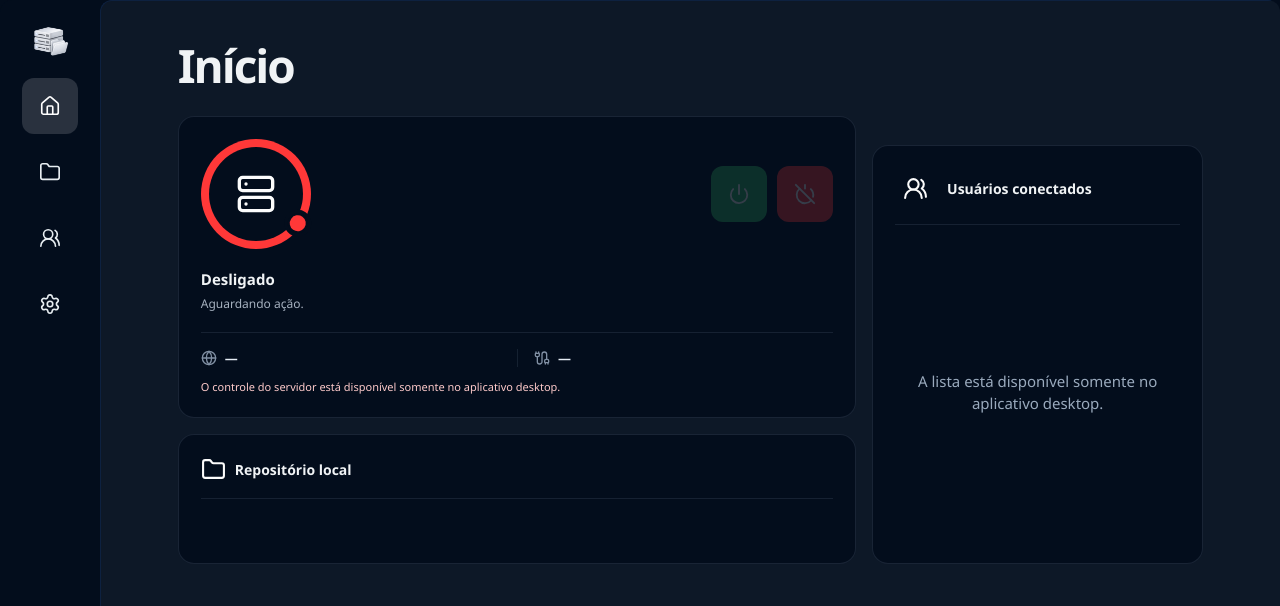
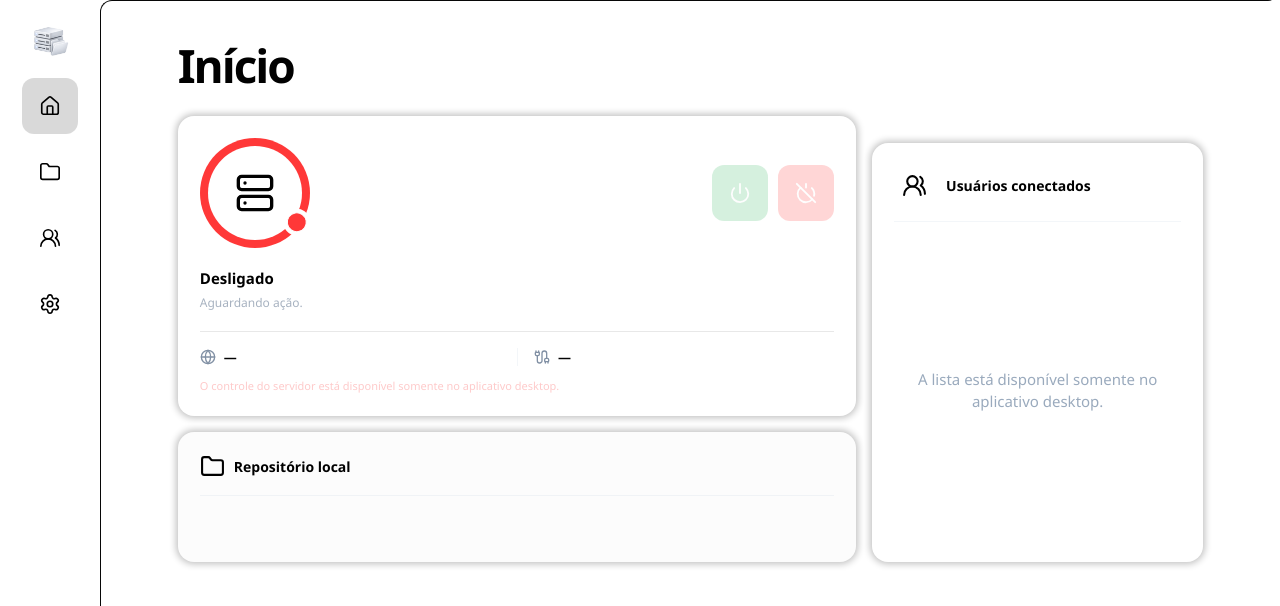
Before and after one commit to zeni-node/file-serve-, a React (Vite) app: page / in a window 1280 px wide. Shown: the top 606 px of the page. Built offline with nearby package versions, Linux system fonts and the light colour scheme.

Commit message:
feat: adicionado cores claras para a tora de inicio

```diff
--- a/electron/main.js
+++ b/electron/main.js
@@ -52,8 +52,8 @@ function createWindow() {
     icon: getPublicAssetPath("logo_type", "logotipo.ico"),
     titleBarStyle: "hidden",
     titleBarOverlay: {
-      color: "#030d1c",
-      symbolColor: "#e7edf1",
+      color: "#ffffff",
+      symbolColor: "#000000",
       height: 44
     },
     autoHideMenuBar: true,
--- a/src/components/Home/ConnectedUsers/ConnectedUsers.css
+++ b/src/components/Home/ConnectedUsers/ConnectedUsers.css
@@ -7,10 +7,10 @@
   min-width: 0;
   min-height: 350px;
   padding: 22px;
-  border: 1px solid rgb(155 178 207 / 14%);
+  box-shadow: 0 0 7px 2px #0000003f;
   border-radius: 16px;
-  color: #f0f3f5;
-  background: #030d1c;
+  color: #010101;
+  background: #ffffff;
 }
 
 .connected-users-header {
@@ -28,7 +28,7 @@
   height: 40px;
   place-items: center;
   border-radius: 50%;
-  color: #fbfbfb;
+  color: #000000;
 }
 
 .connected-users-heading {
--- a/src/components/Home/Files/Files.css
+++ b/src/components/Home/Files/Files.css
@@ -7,10 +7,10 @@
   min-width: 0;
   min-height: 130px;
   padding: 22px;
-  border: 1px solid rgb(155 178 207 / 14%);
+  box-shadow: 0 0 7px 2px #0000003f;
   border-radius: 16px;
-  color: #f0f3f5;
-  background: #030d1c;
+  color: #000000;
+  background: #fcfcfc;
 }
 
 .files-module-header {
@@ -36,12 +36,12 @@
   align-items: center;
   gap: 9px;
   min-width: 0;
-  color: #fcfcfc;
+  color: #000000;
 }
 
 .files-module-title h2 {
   overflow: hidden;
-  color: #f0f3f5;
+  color: #000000;
   text-overflow: ellipsis;
   white-space: nowrap;
 }
@@ -54,7 +54,7 @@
   place-items: center;
   border: 0;
   border-radius: 11px;
-  color: #f0f3f5;
+  color: #000000;
   background: #0d1827;
   cursor: pointer;
   transition: background-color 140ms ease, opacity 140ms ease;
--- a/src/components/Home/On_Off/On_Off.css
+++ b/src/components/Home/On_Off/On_Off.css
@@ -6,10 +6,10 @@
   min-width: 0;
   min-height: 220px;
   padding: 22px;
-  border: 1px solid rgb(155 178 207 / 14%);
+  box-shadow: 0 0 7px 2px #0000003f;
   border-radius: 16px;
-  color: #f0f3f5;
-  background:#030d1c;
+  color: #000000;
+  background:#ffffff;
 }
 
 @media (max-width: 760px) {
@@ -46,9 +46,9 @@
   place-items: center;
   border: var(--server-module-contour-width) solid transparent;
   border-radius: 100%;
-  color: #fcfcfc;
+  color: #010101;
   background:
-    linear-gradient(#030d1c, #030d1c) padding-box,
+    linear-gradient(#ffffff, #ffffff) padding-box,
     conic-gradient(
       from var(--server-module-orbit-angle),
       var(--server-module-progress-color) 0deg var(--server-module-ring-progress),
@@ -86,7 +86,7 @@
   width: calc(var(--server-module-orbit-dot-size) + var(--server-module-orbit-gap-size));
   height: calc(var(--server-module-orbit-dot-size) + var(--server-module-orbit-gap-size));
   border-radius: 50%;
-  background: #030d1c;
+  background: #ffffff;
   content: "";
   transform: translate(-50%, -50%);
 }
@@ -98,7 +98,7 @@
   left: 50%;
   width: var(--server-module-orbit-dot-size);
   height: var(--server-module-orbit-dot-size);
-  border: 2px solid #030d1c;
+  border: 1px solid #fdfdfd;
   border-radius: 50%;
   background: var(--server-module-indicator-color);
   transform: translate(-50%, -50%);
@@ -192,7 +192,7 @@
   gap: 0;
   margin: auto 0 0;
   padding-top: 16px;
-  border-top: 1px solid rgb(155 178 207 / 12%);
+  border-top: 1px solid rgba(0, 0, 0, 0.091);
 }
 
 .server-module-details > div + div {
@@ -216,7 +216,7 @@
   gap: 8px;
   overflow: hidden;
   margin: 0;
-  color: #e6edf5;
+  color: #020202;
   font-size: 13px;
   font-weight: 600;
 }
--- a/src/components/Home/Title/Title.css
+++ b/src/components/Home/Title/Title.css
@@ -8,7 +8,7 @@
 
 .home-heading__title {
   margin: 0;
-  color: #f0f3f5;
+  color: #010101;
   font-size: clamp(30px, 4vw, 46px);
   font-weight: 600;
   letter-spacing: -0.045em;
--- a/src/global.css
+++ b/src/global.css
@@ -1,14 +1,14 @@
 :root {
-  --chrome-color: #030d1c;
-  --chrome-border-color: #0d2140;
+  --chrome-color: #ffffff;
+  --chrome-border-color: #070707;
   --chrome-border-width: 1px;
   --window-corner-radius: 12px;
   --chrome-height: 44px;
   --sidebar-logo-size: 40px;
   --sidebar-icon-size: 56px;
   --sidebar-icon-background: transparent;
-  --sidebar-icon-hover-background: rgb(255 255 255 / 11%);
-  --sidebar-icon-active-background: rgb(255 255 255 / 15%);
+  --sidebar-icon-hover-background: rgba(0, 0, 0, 0.11);
+  --sidebar-icon-active-background: rgba(0, 0, 0, 0.15);
   font-family: "DM Sans", "Segoe UI", sans-serif;
   color: #202b3c;
   background: var(--chrome-color);
@@ -85,7 +85,7 @@ body {
   border-top: var(--chrome-border-width) solid var(--chrome-border-color);
   border-left: var(--chrome-border-width) solid var(--chrome-border-color);
   border-top-left-radius: var(--window-corner-radius);
-  background: #0d1827;
+  background: #ffffff;
 }
 
 .route-page {
@@ -148,7 +148,7 @@ body {
   place-items: center;
   border: none;
   border-radius: 12px;
-  color: #e7edf1;
+  color: #000000;
   background: var(--sidebar-icon-background);
   text-decoration: none;
   transition:
@@ -163,7 +163,7 @@ body {
 
 .sidebar-icon-link[aria-current="page"] {
   border-color: rgb(255 255 255 / 12%);
-  color: #fff;
+  color: #000000;
   background: var(--sidebar-icon-active-background);
 }
 
```
